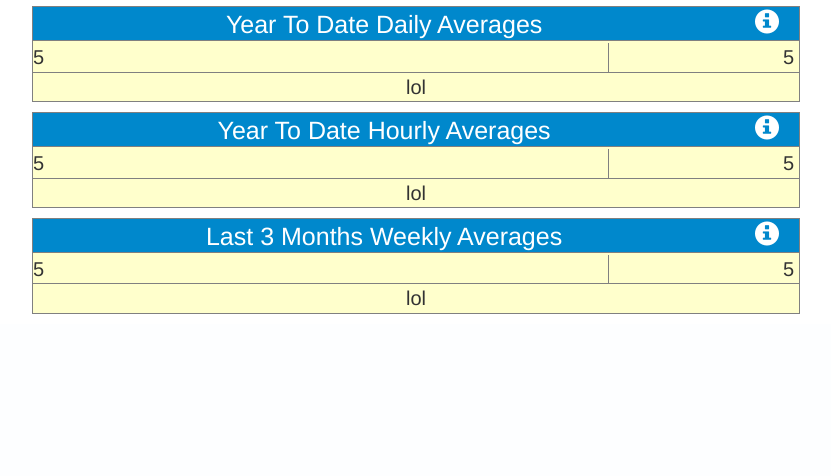
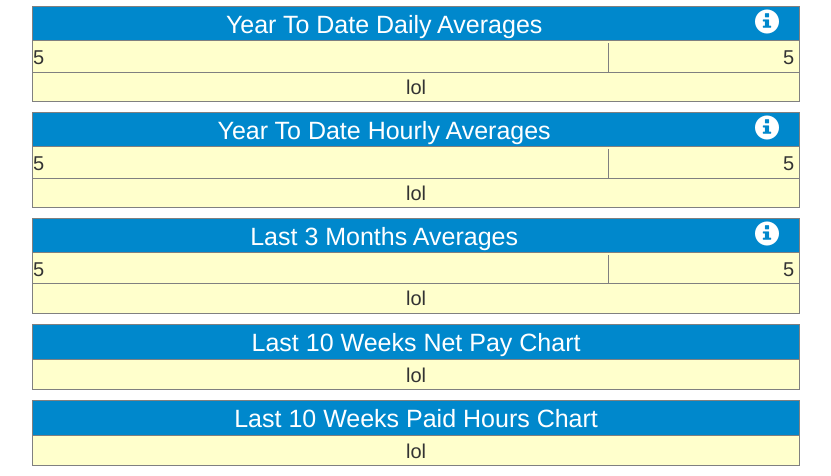
Before and after one commit to kachiuz/FlickerbookNew, a PHP site: page /index2.html in a window 1280 px wide. Shown: the part 1702-2178 px from the top of the page, without its empty margins (224-1055 px from the left). Before the commit the page ends 2016 px from the top, so only its background shows below. Run offline with PHP 8.4, Linux system fonts and the light colour scheme; some libraries are stand-ins or nearby versions.

Commit message:
Add files via upload
added last tables for statistics.
added 3 buttons under calendar to show 3, 6 and 12 months calendar. It will appear in Bootstrap Modal.
started aligning tables for bigger screens: two tables in one row.

```diff
--- a/_chart.scss
+++ b/_chart.scss
@@ -12,3 +12,6 @@
 	color: #cca300;
   border-bottom: $borderStyle
 }
+.noBottomBorder{
+	border-bottom: 0px;
+}
--- a/index2.html
+++ b/index2.html
@@ -475,7 +475,7 @@
 			</div>
 			<!-----------------------------------------------------------Last 3 Months Weekly Averages----------------------------------------------------------->
 			<div class="row boxTitle marginBetweenElements">
-				<div class="col-sm-11 col-xs-11">Last 3 Months Weekly Averages</div>
+				<div class="col-sm-11 col-xs-11">Last 3 Months Averages</div>
 				<div class="col-sm-1 col-xs-1">
 					<span class="glyphicon glyphicon-info-sign text-align-right clickable" data-toggle="modal" data-target="#las12WeeksModal">
 					</span>
@@ -484,7 +484,7 @@
 							<div class="modal-content">
 								<div class="modal-header">
 									<button type="button" class="close" data-dismiss="modal">&times;</button>
-									<h4 class="modal-title">Last 3 Months Weekly Averages Info</h4>
+									<h4 class="modal-title">Last 3 Months Averages Info</h4>
 								</div>
 								<div class="modal-body">
 									<p>Shows the last 13 weeks earnings and deductions. Values in this section are handy for those, who wish to apply for
@@ -508,6 +508,25 @@
 				<div id="las3MonthsPieChartNoPremium" class="col-sm-12 col-xs-12 noPremium hidden"><br>
 				Charts Are Visible to Premium Members.<br><br></div>
 			</div>
+	<!-----------------------------------------------------------Last 10 Weeks Net Pay Chart----------------------------------------------------------->
+			<div class="row boxTitle noBottomBorder marginBetweenElements">
+				<div class="col-sm-12 col-xs-12">Last 10 Weeks Net Pay Chart</div>
+			</div>
+			<div class="row insideBox topBorder">
+				<div id="columnChart" class="col-sm-12 col-xs-12 chartStyle">lol</div>
+				<div id="columnChartNoPremium"  class="col-sm-12 col-xs-12 noPremium hidden"><br>
+				Charts Are Visible to Premium Members.<br><br></div>
+			</div>
+	<!-----------------------------------------------------------Last 10 Weeks Paid Hours Chart----------------------------------------------------------->
+			<div class="row boxTitle noBottomBorder marginBetweenElements">
+				<div class="col-sm-12 col-xs-12">Last 10 Weeks Paid Hours Chart</div>
+			</div>
+			<div class="row insideBox topBorder">
+				<div id="columnChartPaidHours" class="col-sm-12 col-xs-12 chartStyle">lol</div>
+				<div id="columnChartPaidHoursNoPremium"  class="col-sm-12 col-xs-12 noPremium hidden"><br>
+				Charts Are Visible to Premium Members.<br><br></div>
+			</div>
+	<!----------------------------------------------------End of Charts and data----------------------------------------------------->
 		</div><!--end of container-->
 		<p>
 			<p>
--- a/style.css
+++ b/style.css
@@ -471,6 +471,9 @@ input, select {
   color: #cca300;
   border-bottom: 1px solid grey; }
 
+.noBottomBorder {
+  border-bottom: 0px; }
+
 .modal-body {
   color: black;
   text-align: left;
```
